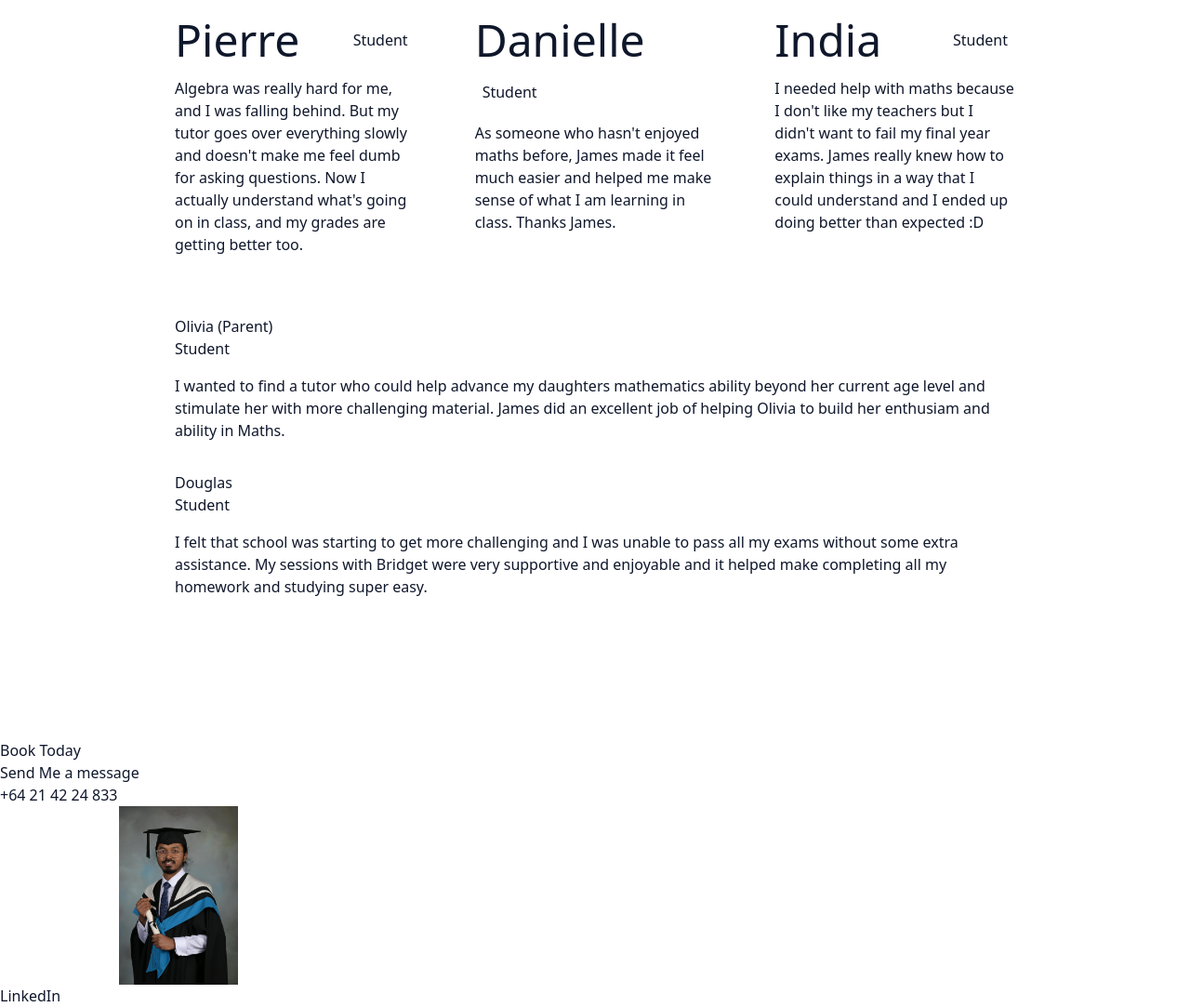
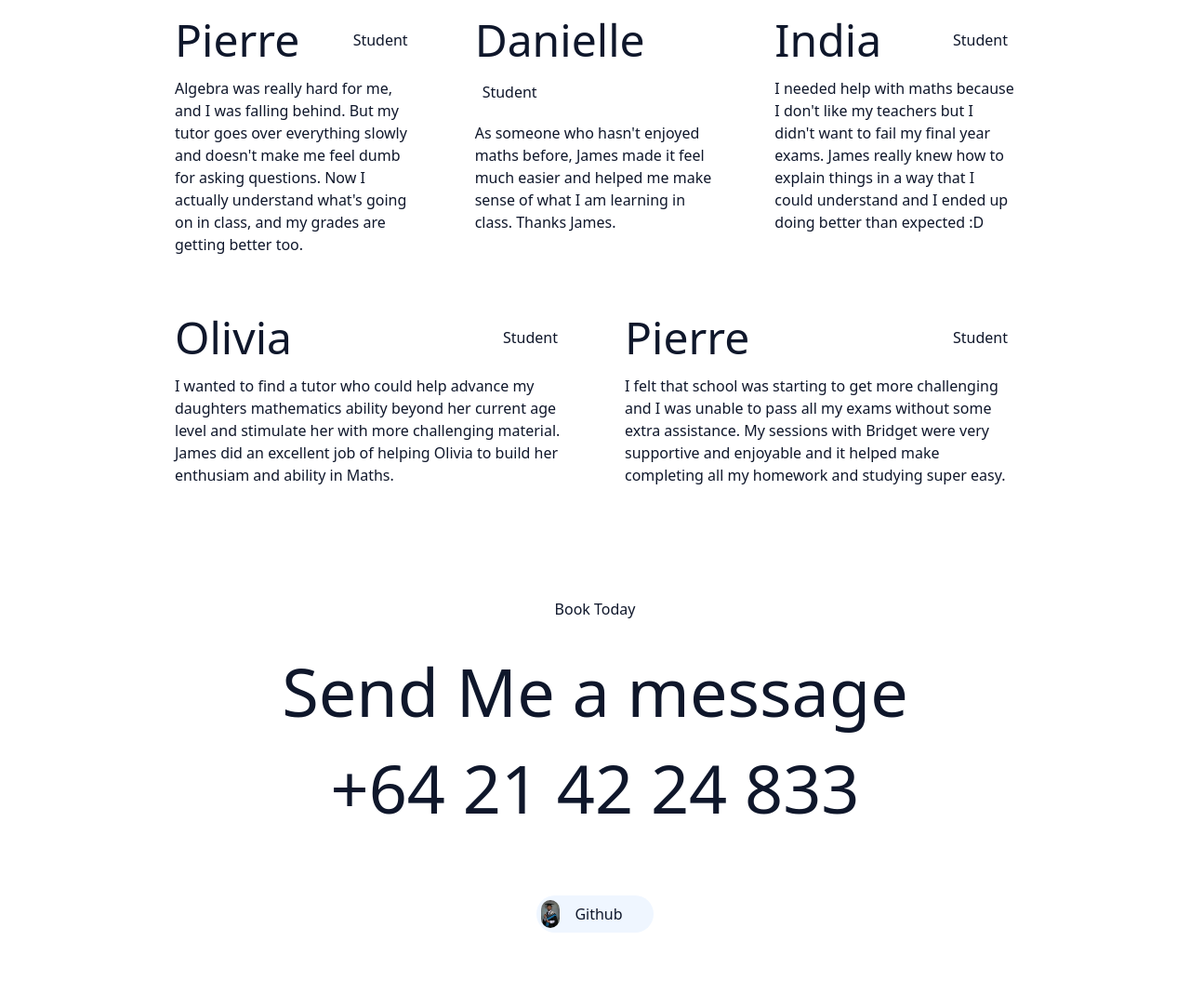
Before and after one commit to rohitxess/tailwindcss, a website built with Vite: page index.html in a window 1280 px wide. Shown: the part 2697-3780 px from the top of the page at 93% size. Built offline with nearby package versions, Linux system fonts and the light colour scheme.

Commit message:
styled the footer

```diff
--- a/index.html
+++ b/index.html
@@ -100,7 +100,7 @@
                 <h3 class="text-6xl sm:text-7xl md:text-8xl mx-auto text-center" >What Students Say</h3>
                 <p class="mx-auto text-center">See what my students say about our classes</p>
             </div>
-            <div class="flex flex-col gap-8 my-10" >
+            <div class="flex flex-col gap-8 mt-10" >
                 <div class="grid grid-cols-1 md:grid-cols-3 gap-8">
                     <div class="card p-4 rounded-2xl flex flex-col gap-4" >
                         <div class="flex items-center gap-4 justify-between flex-wrap" >
@@ -129,20 +129,20 @@
                             understand and I ended up doing better than expected :D</p>
                     </div>
                 </div>
-                <div >
+                <div class="grid grid-cols-1 md:grid-cols-2 gap-8">
                     <div class="card p-4 rounded-2xl flex flex-col gap-4" >
-                        <div >
-                            <p >Olivia (Parent)</p>
-                            <p >Student</p>
+                        <div class="flex items-center gap-4 justify-between flex-wrap" >
+                            <p class="indie text-3xl sm:text-4xl md:text-5xl" >Olivia</p>
+                            <p class="tag dark rounded-full px-2 py-1">Student</p>
                         </div>
                         <p>I wanted to find a tutor who could help advance my daughters mathematics ability beyond
                             her current age level and stimulate her with more challenging material. James did an
                             excellent job of helping Olivia to build her enthusiam and ability in Maths.</p>
                     </div>
                     <div class="card p-4 rounded-2xl flex flex-col gap-4" >
-                        <div >
-                            <p >Douglas</p>
-                            <p >Student</p>
+                        <div class="flex items-center gap-4 justify-between flex-wrap" >
+                            <p class="indie text-3xl sm:text-4xl md:text-5xl" >Pierre</p>
+                            <p class="tag dark rounded-full px-2 py-1">Student</p>
                         </div>
                         <p>I felt that school was starting to get more challenging and I was unable to pass all my
                             exams without some extra assistance. My sessions with Bridget were very supportive and
@@ -151,17 +151,17 @@
                 </div>
             </div>
         </section>
-        <section id="services" >
-            <p >Book Today</p>
-            <p >Send Me a message</p>
-            <h3 >+64 21 42 24 833</h3>
+        <section id="services" class="flex flex-col gap-8 px-8" >
+            <p class="tag rank rounded-full px-4 py-2 text-center mx-auto">Book Today</p>
+            <p class="indie text-2xl sm:text-3xl md:text-7xl mx-auto text-center">Send Me a message</p>
+            <h3 class="text-5xl sm:text-6xl md:text-7xl mx-auto text-center ">+64 21 42 24 833</h3>
         </section>
     </main>
-    <footer >
-        <a target='_blank' href='https://www.linkedin.com/in/rohitxess/'>
-            <img class="h-48 w-96 object-scale-down"
+    <footer class="py-20 grid place-items-center" >
+        <a class="flex items-center gap-4 bg-blue-50 rounded-full p-1 pr-4 border border-solid border-transparent hover:border-blue-400 duration-200" target='_blank' href='https://github.com/rohitxess?tab=repositories'>
+            <img class="max-w-[20px] rounded-full"
                 src='asset/image-7710416.jpeg' alt='pfp' />
-            <p>LinkedIn</p>
+            <p>Github</p>
             <i className="fa-brands fa-linkedin-in"></i>
         </a>
     </footer>
```
